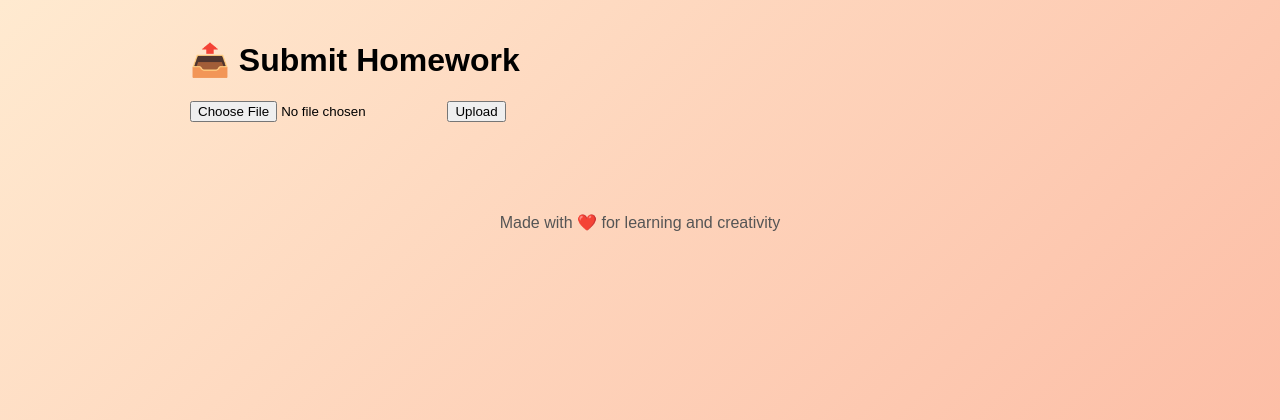
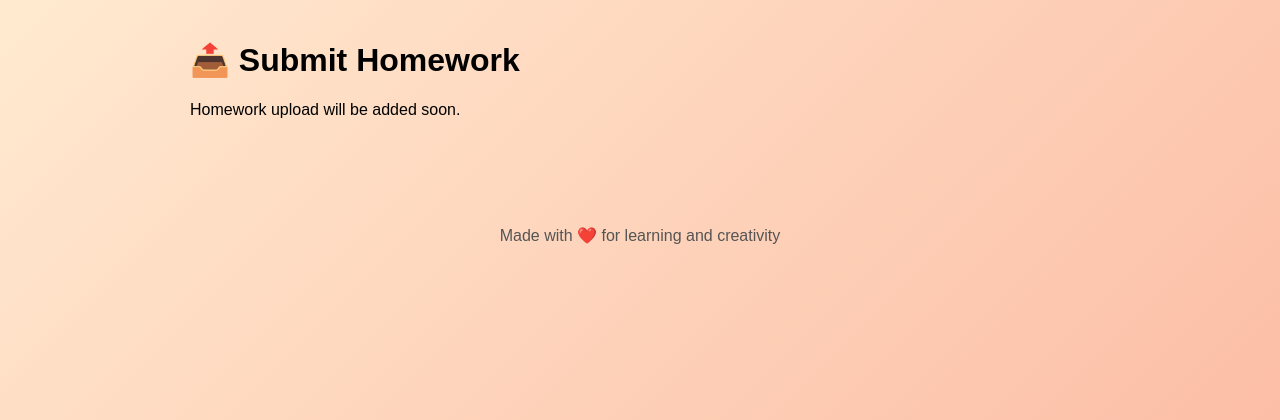
Before and after one commit to krisome01/school-portal, a Flask app: a page that uses templates/upload_homework.html in a window 1280 px wide. Shown: the part 78-498 px from the top of the page. Run offline with Flask 3, Linux system fonts and the light colour scheme.

Commit message:
Update upload_homework.html

```diff
--- a/templates/upload_homework.html
+++ b/templates/upload_homework.html
@@ -1,15 +1,5 @@
 {% extends "layout.html" %}
 {% block content %}
-
 <h1>📤 Submit Homework</h1>
-
-<form method="POST" enctype="multipart/form-data">
-    <input type="file" name="file" required>
-    <button type="submit">Upload</button>
-</form>
-
-{% if message %}
-<p class="message">{{ message }}</p>
-{% endif %}
-
+<p>Homework upload will be added soon.</p>
 {% endblock %}
```
